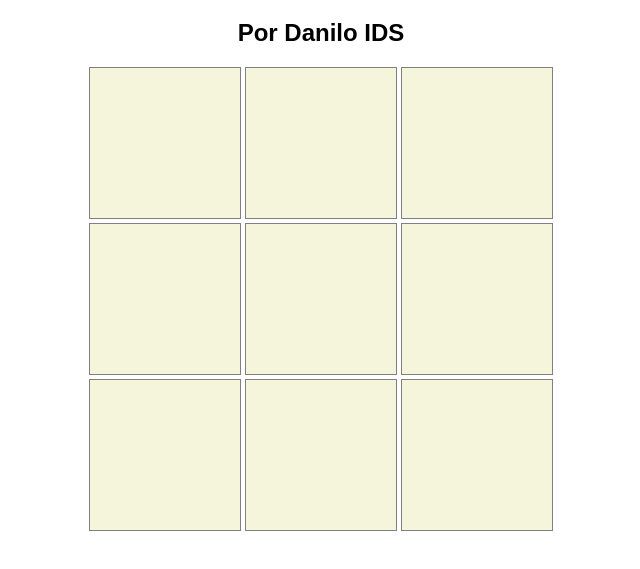
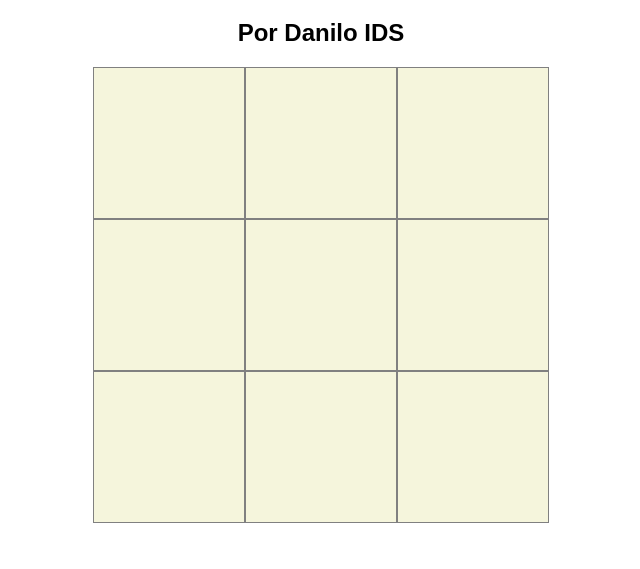
Before and after one commit to DaniloIDS/jogodavelha, a plain HTML site: page index.html in a window 1280 px wide. Shown: the part 61-630 px from the top of the page, without its empty margins (319-959 px from the left). Drawn offline with Linux system fonts and the light colour scheme.

Commit message:
Adjust in stage and line-stage

```diff
--- a/css/style.css
+++ b/css/style.css
@@ -1,6 +1,12 @@
 body{
   font-family: Arial, Helvetica, sans-serif;
   text-align: center;
+}
+
+
+.line-stage{
+  display: flex;
+  justify-content: center;
 }
 
 .square{
@@ -8,5 +14,4 @@ body{
   height: 150px;
   background-color: beige;
   border: 1px solid gray;
-  display: inline-block;
 }
--- a/index.html
+++ b/index.html
@@ -12,19 +12,19 @@
 
   <div class="stage">
 
-    <div>
-      <div class="square" id="0"></div>
-      <div class="square" id="1"></div>
+    <div class="line-stage">
+      <div class="square" id="0"><div class="o"></div></div>
+      <div class="square" id="1"><div class="x"></div></div>
       <div class="square" id="2"></div>
     </div>
 
-    <div>
+    <div class="line-stage">
       <div class="square" id="3"></div>
       <div class="square" id="4"></div>
       <div class="square" id="5"></div>
     </div>
 
-    <div>
+    <div class="line-stage">
       <div class="square" id="6"></div>
       <div class="square" id="7"></div>
       <div class="square" id="8"></div>
```
